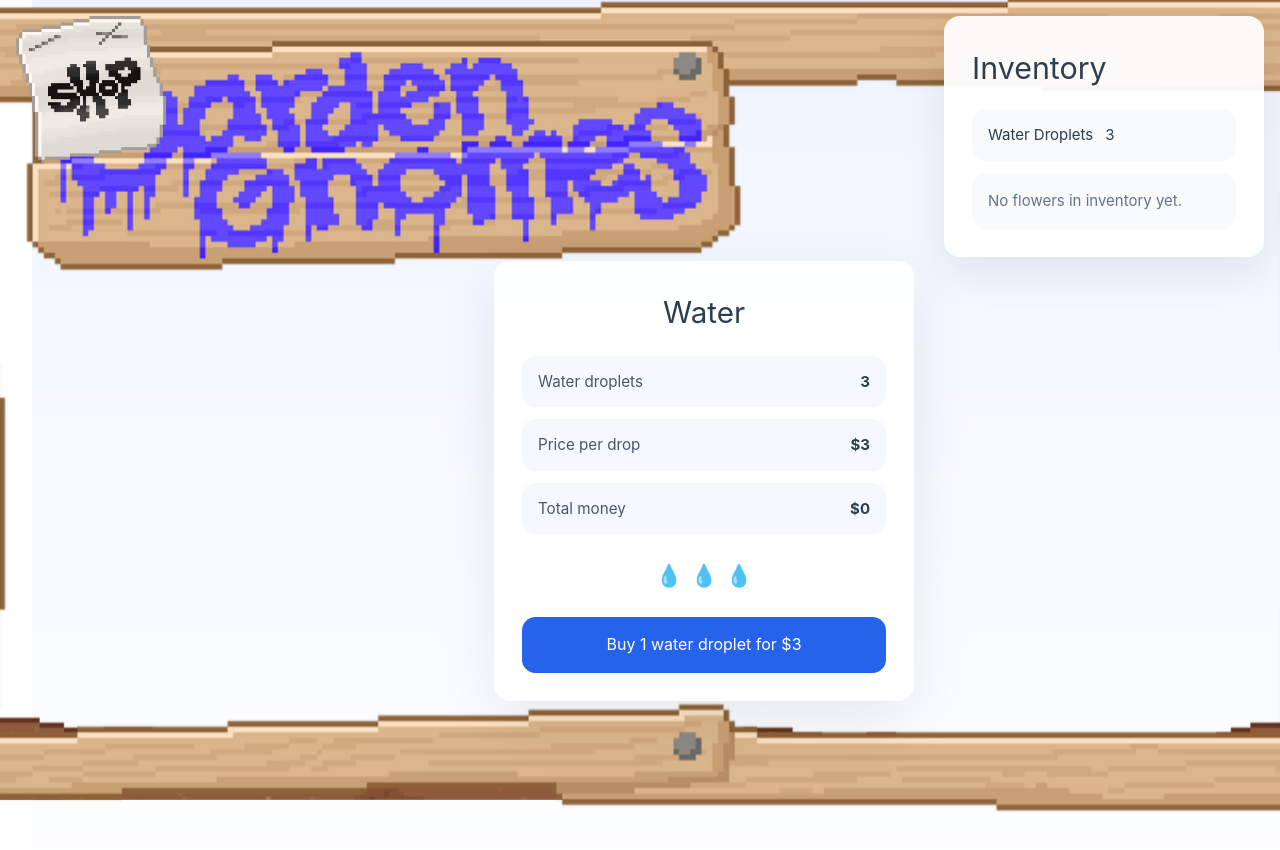
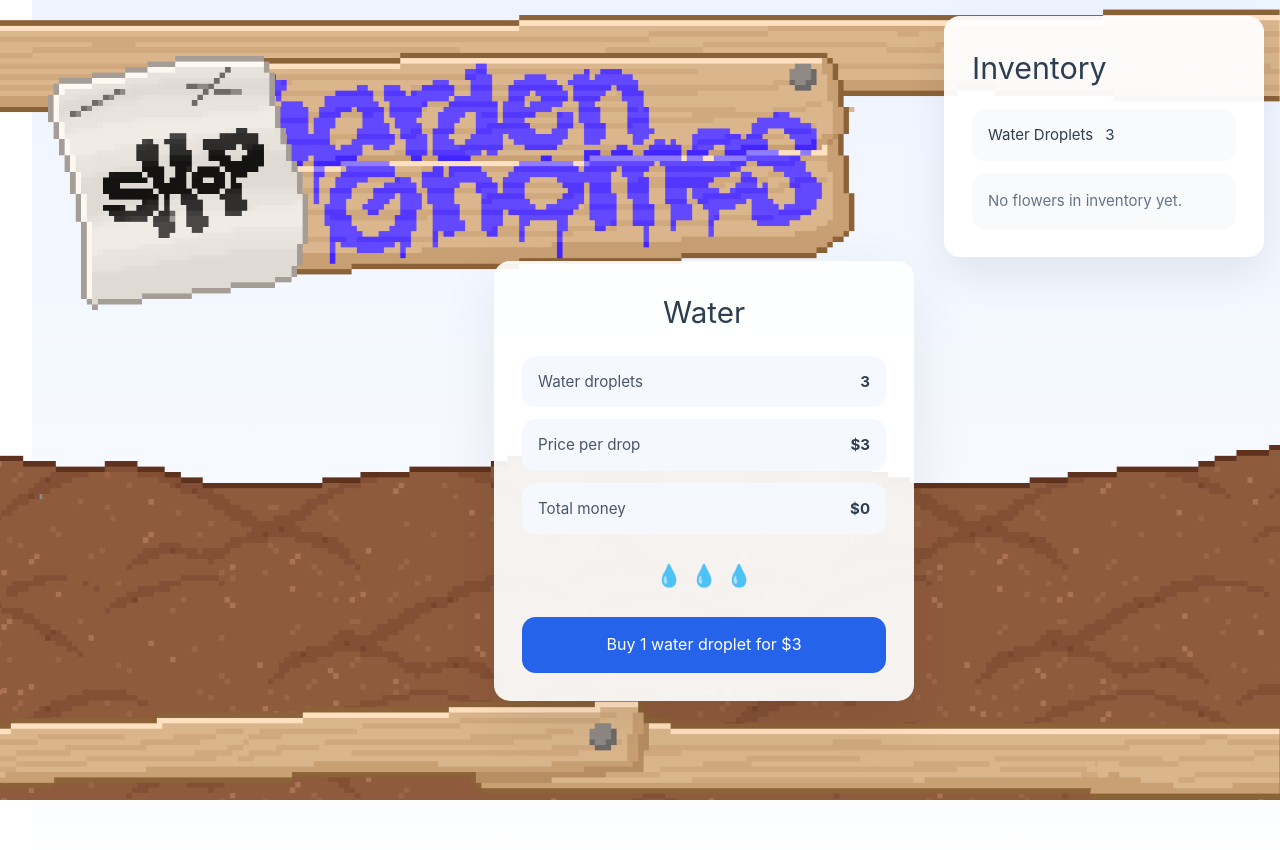
Before and after one commit to staten-island-tech/vue-supabase-project-we-the-garden-gnomes, a Vue app in the folder garden/: page / in a window 1280 px wide. Shown: the top 850 px of the page. Built offline with nearby package versions, Linux system fonts and the light colour scheme.

Commit message:
Devan - I accidentally did some of my work on the Joanna's branch. sorry guys haha

```diff
--- a/garden/src/views/garden.vue
+++ b/garden/src/views/garden.vue
@@ -1,6 +1,6 @@
 <template>
   <div class="page">
-    <img src="/DirtBackground.png" alt="dirt background" class="bg-dirt" aria-hidden="true" />
+    <img src="/DirtBackground.png" alt="dirt background" class="bg-dirt" aria-hidden="true"/>
     <img src="/GardenFrame.png" alt="garden frame" class="bg-frame" aria-hidden="true" />
     <img src="/ShopButton.png" alt="shop button" class="bg-shop" role="button" tabindex="0" @click="openShop" />
 
@@ -82,8 +82,8 @@ function closeShop() {
   bottom: 0;
   top: auto;
   transform: none;
-  width: 100%;
-  height: 30vh;
+  width: 100.5%;
+  height: 100.5%;
   object-fit: cover;
   z-index: 8;
   pointer-events: none;
@@ -93,8 +93,10 @@ function closeShop() {
 .bg-frame {
   position: fixed;
   inset: 0;
-  width: 100%;
-  height: 100%;
+  margin-top: 1%;
+  margin-left: 1.5%;
+  width: 97%;
+  height: 97%;
   object-fit: cover;
   z-index: 9;
   transform: scale(1.03);
@@ -104,11 +106,11 @@ function closeShop() {
 
 .bg-shop {
   position: fixed;
-  top: 1rem;
-  left: 1rem;
+  top: 3.5rem;
+  left: 3rem;
   transform: none;
   transform-origin: top left;
-  width: 150px;
+  width: 260px;
   max-width: 30vw;
   z-index: 10;
   pointer-events: auto;
```
Also changed, not shown: garden/public/DirtBackground.png, garden/public/GardenFrame.png.
